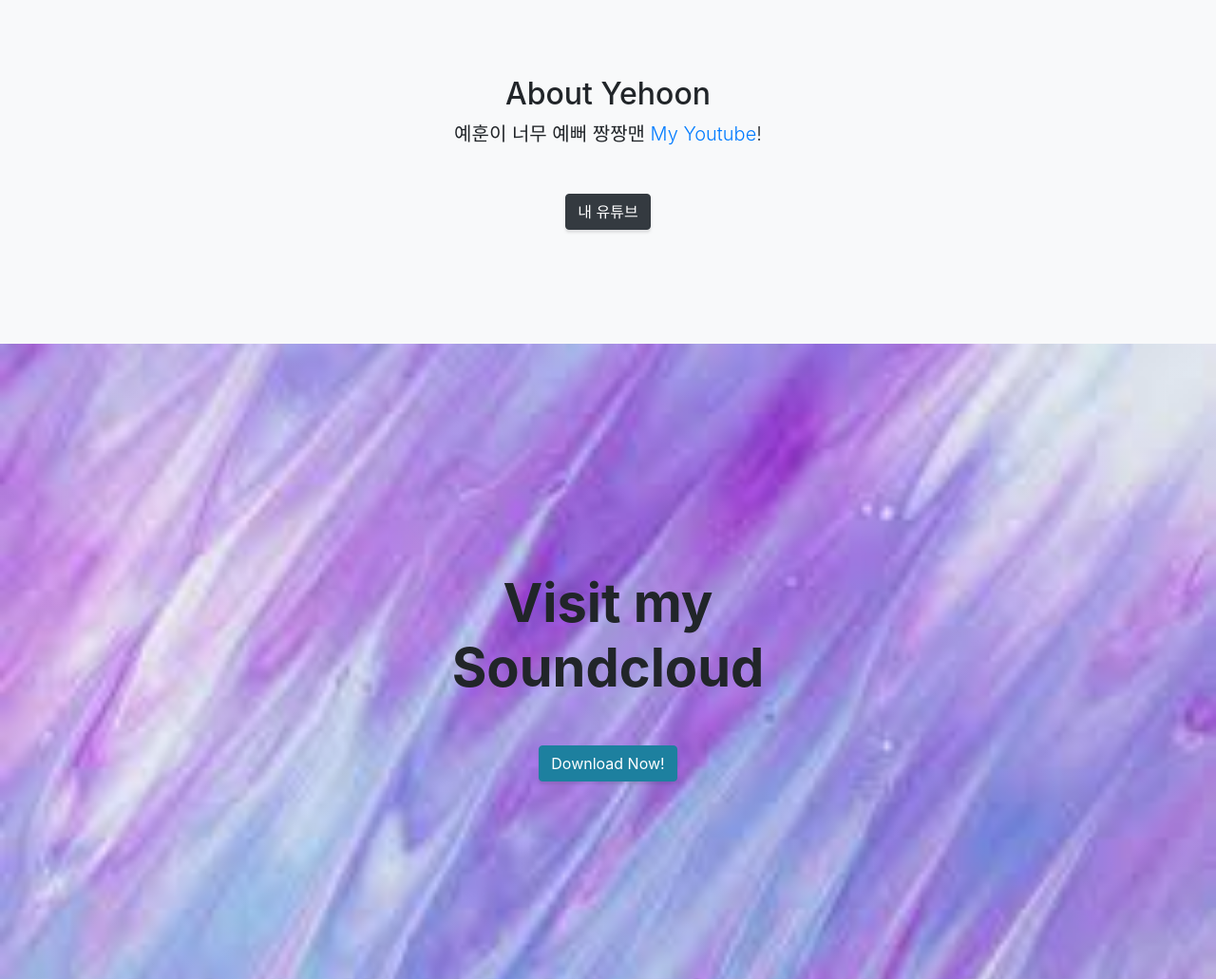
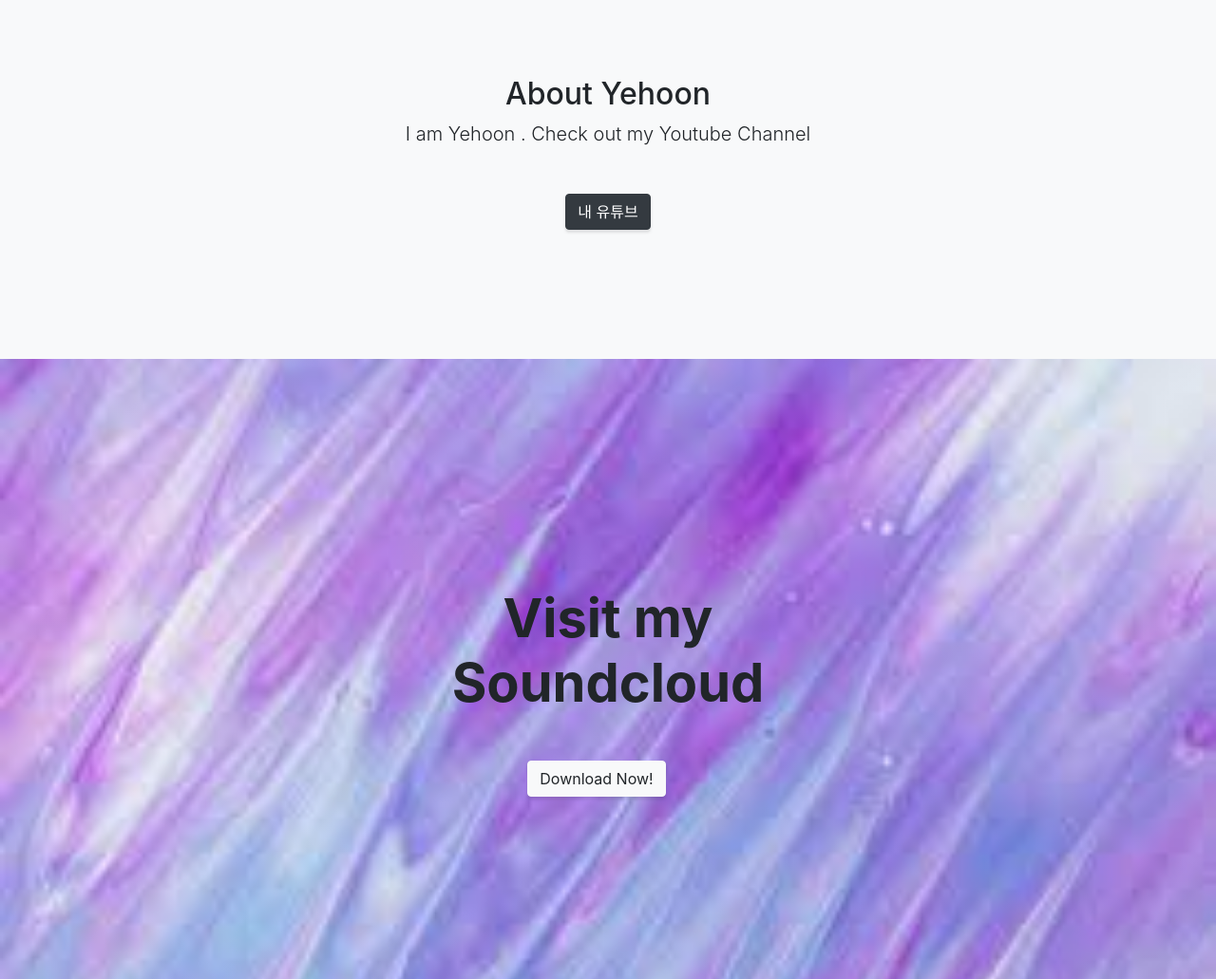
Before and after one commit to yehoonthegreat/yehoontest, a website with bundled scripts: page index.html in a window 1280 px wide. Shown: the part 840-1871 px from the top of the page at 95% size. Built offline with nearby package versions, Linux system fonts and the light colour scheme.

Commit message:
Update index.html

```diff
--- a/index.html
+++ b/index.html
@@ -59,7 +59,6 @@
       <h3 class="mb-5">
         <em>Yehoon is an English Translator and Interpreter</em>
       </h3>
-      <a class="btn btn-primary btn-xl js-scroll-trigger" href="#about">Find Out More</a>
     </div>
     <div class="overlay"></div>
   </header>
@@ -70,8 +69,7 @@
       <div class="row">
         <div class="col-lg-10 mx-auto">
           <h2>About Yehoon</h2>
-          <p class="lead mb-5">예훈이 너무 예뻐 짱짱맨
-            <a href="https://youtube.com">My Youtube</a>!</p>
+          <p class="lead mb-5"> I am Yehoon . Check out my Youtube Channel<p>
           <a class="btn btn-dark btn-xl js-scroll-trigger" href="#services">내 유튜브</a>
         </div>
       </div>
@@ -82,7 +80,7 @@
   <section class="callout">
     <div class="container text-center">
       <h2 class="mx-auto mb-5">Visit my Soundcloud</h2>
-      <a class="btn btn-primary btn-xl" href="https://startbootstrap.com/themes/stylish-portfolio/">Download Now!</a>
+      <a class="btn btn-xl btn-light mr-4" href="https://startbootstrap.com/themes/stylish-portfolio/">Download Now!</a>
     </div>
   </section>
 
```
